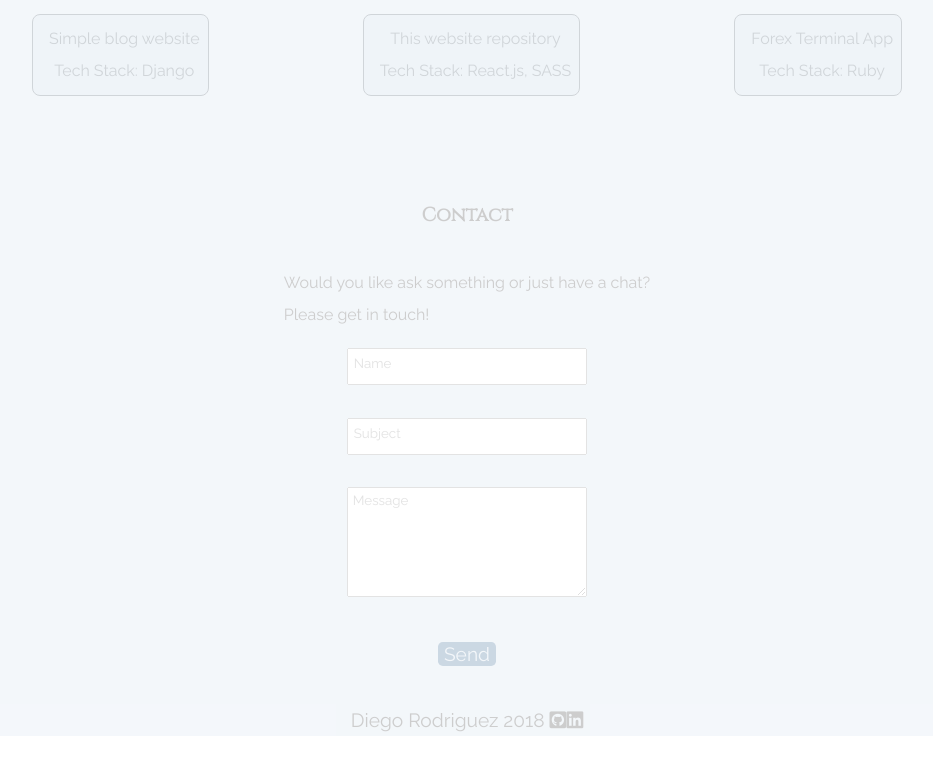
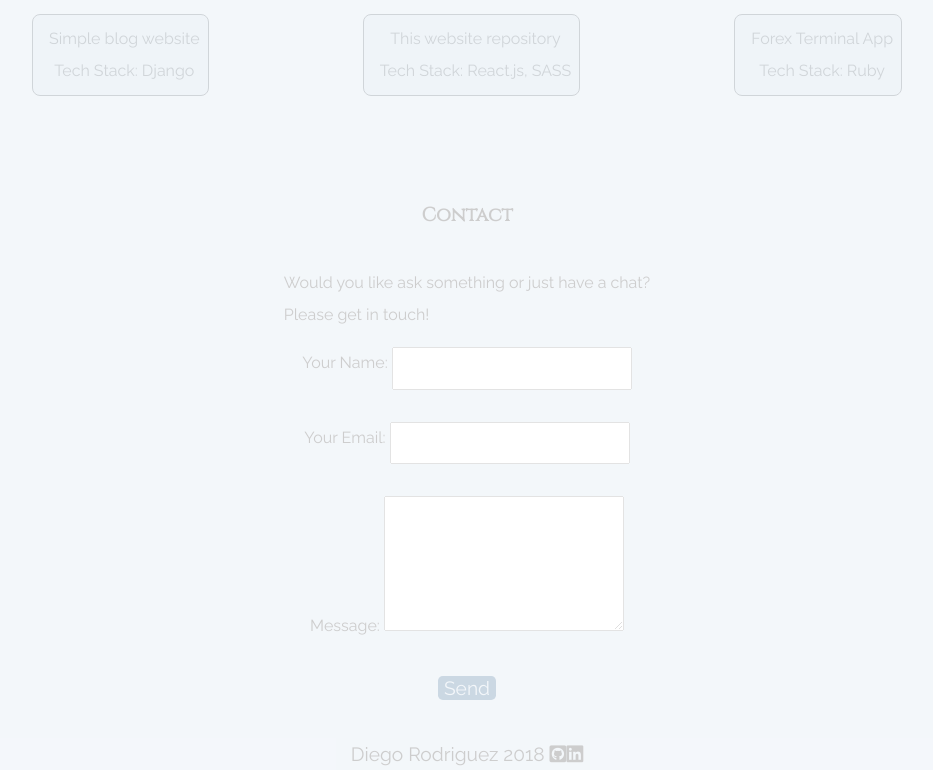
Before and after one commit to DiegoRodriguez2018/diego-rodriguez-portfolio-original-version, a React (Create React App) app: page / in a window 1280 px wide. Shown: the part 1937-2707 px from the top of the page, without its empty margins (173-1106 px from the left). Before the commit the page ends 2673 px from the top, so only its background shows below. Built offline with nearby package versions, Linux system fonts and the light colour scheme.

Commit message:
created Form component

```diff
--- a/src/App.js
+++ b/src/App.js
@@ -2,6 +2,7 @@ import React, { Component } from 'react';
 import './stylesheets/styles.css';
 import './index';
 import ProjectButton from './ProjectButton'
+import Form from './Form'
 
 class App extends Component {
 
@@ -172,7 +173,8 @@ class App extends Component {
             <h3>Contact</h3>
             <p>
               Would you like ask something or just have a chat? <br /> Please get in touch!
-                <form name="contact" method="POST" data-netlify="true">
+                <Form />
+                {/* <form name="contact" method="POST" data-netlify="true">
                 <p>
                   <input type="text" name="name" placeholder="Name" />
                 </p>
@@ -185,7 +187,8 @@ class App extends Component {
                 <p>
                   <button type="submit">Send</button>
                 </p>
-              </form>
+              </form> */}
+
             </p>
           </section>
         </main>
--- /dev/null
+++ b/src/Form.js
@@ -0,0 +1,52 @@
+import React, { Component } from 'react';
+const encode = (data) => {
+    return Object.keys(data)
+        .map(key => encodeURIComponent(key) + "=" + encodeURIComponent(data[key]))
+        .join("&");
+}
+
+class Form extends Component {
+
+    state = { name: "", email: "", message: "" };
+
+    /* Here’s the juicy bit for posting the form submission */
+    handleSubmit = e => {
+        fetch("/", {
+            method: "POST",
+            headers: { "Content-Type": "application/x-www-form-urlencoded" },
+            body: encode({ "form-name": "contact", ...this.state })
+        })
+            .then(() => alert("Success!"))
+            .catch(error => alert(error));
+        e.preventDefault();
+    };
+
+    handleChange = e => this.setState({ [e.target.name]: e.target.value });
+
+    render() {
+        const { name, email, message } = this.state;
+        return (
+            <form onSubmit={this.handleSubmit}>
+                <p>
+                    <label>
+                        Your Name: <input type="text" name="name" value={name} onChange={this.handleChange} />
+                    </label>
+                </p>
+                <p>
+                    <label>
+                        Your Email: <input type="email" name="email" value={email} onChange={this.handleChange} />
+                    </label>
+                </p>
+                <p>
+                    <label>
+                        Message: <textarea name="message" value={message} onChange={this.handleChange} />
+                    </label>
+                </p>
+                <p>
+                    <button type="submit">Send</button>
+                </p>
+            </form>
+        );
+    }
+}
+export default Form;
```
